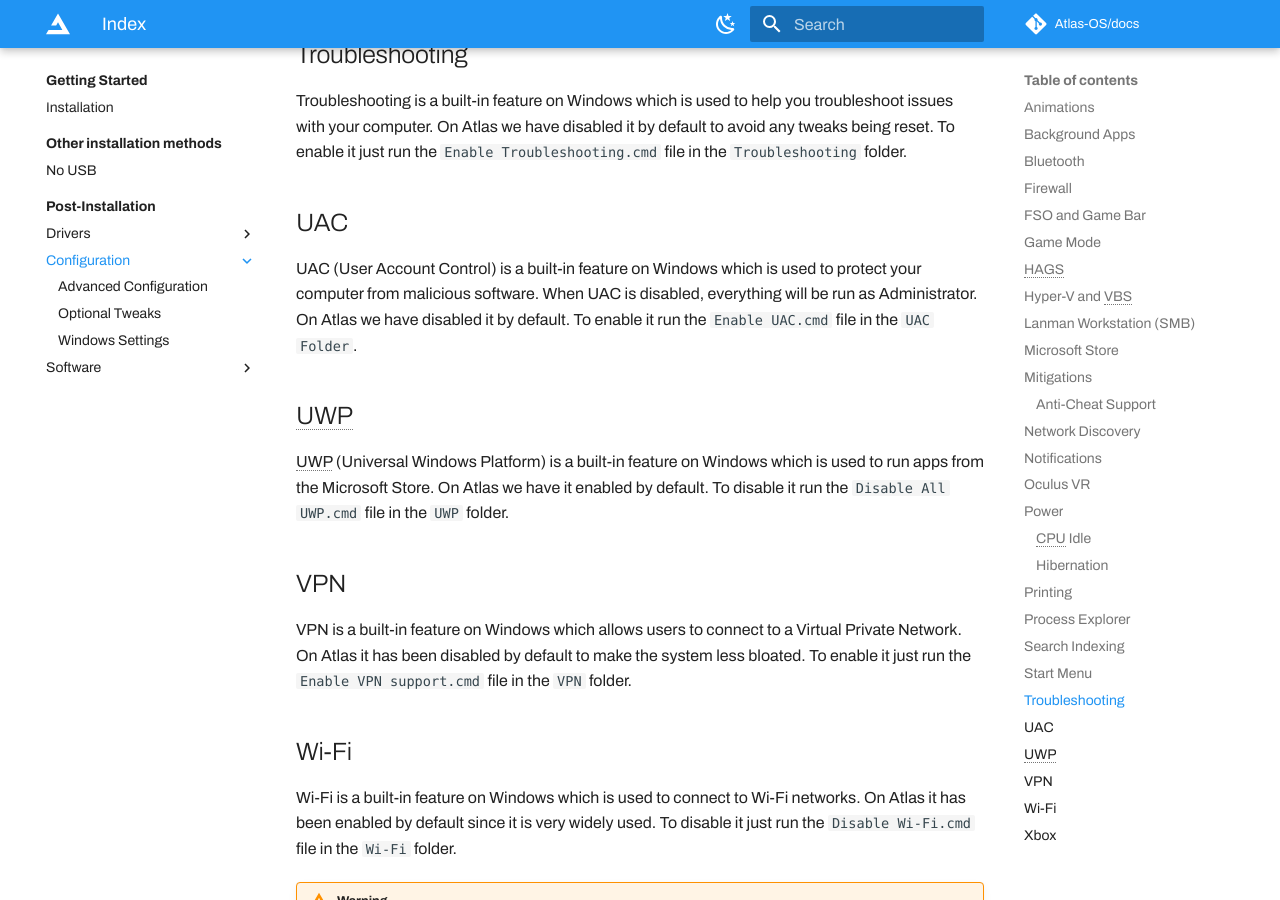
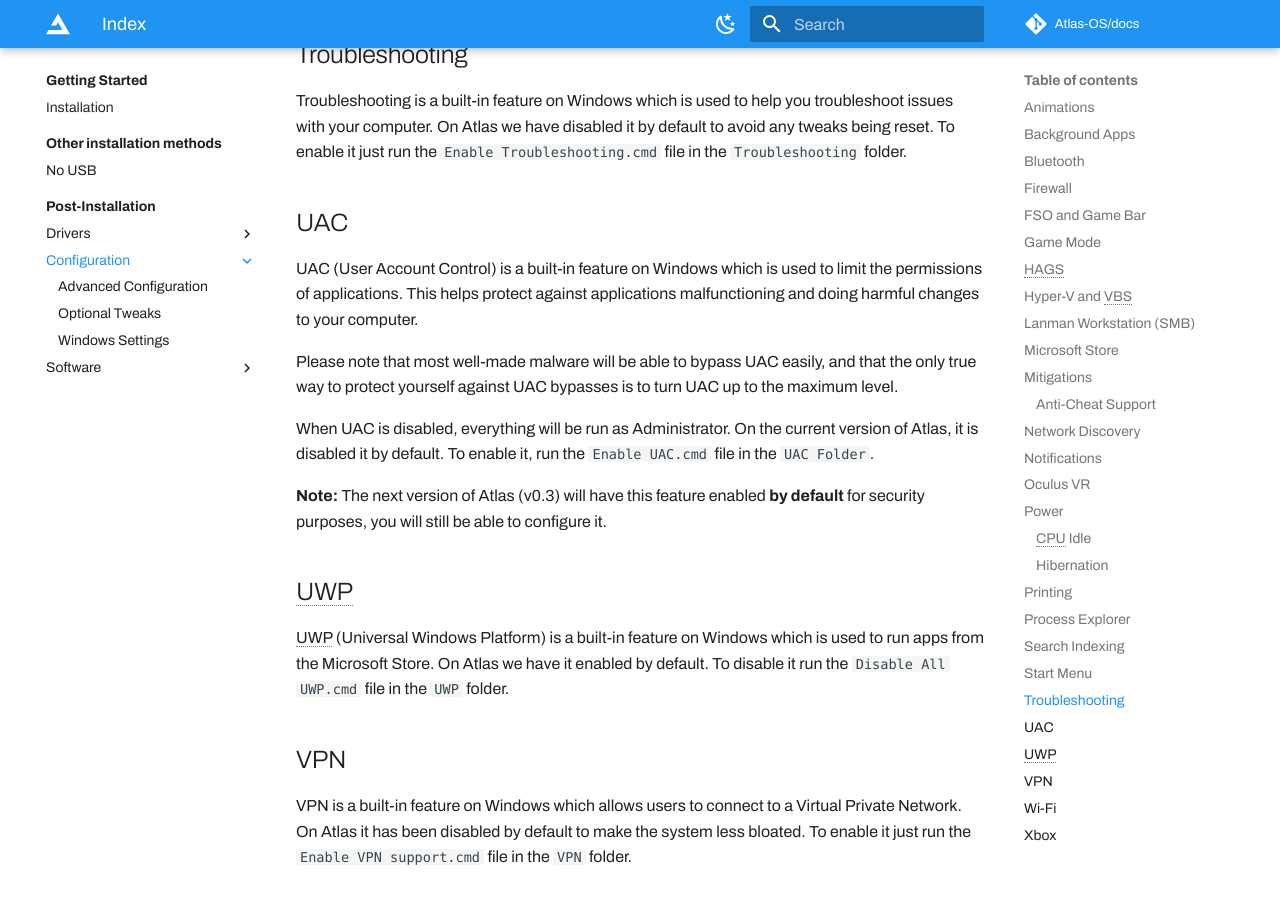
Before and after one commit to Atlas-OS/docs, an MkDocs documentation site: the page built from docs/getting-started/post-installation/configuration/index.md, in a window 1280 px wide and 900 px high, scrolled down 5326 px. Built offline with MkDocs 1.6.1 and Material for MkDocs 9.7.7, drawn with Linux system fonts in a browser that asks for light colours; some web fonts are replaced; plug-ins that fetch from the network failed and are left out; comment, search, counter and statistics services are not loaded.

Commit message:
Improve UAC documentation

```diff
--- a/docs/getting-started/post-installation/configuration/index.md
+++ b/docs/getting-started/post-installation/configuration/index.md
@@ -130,7 +130,13 @@ Troubleshooting is a built-in feature on Windows which is used to help you troub
 
 ## UAC
 
-UAC (User Account Control) is a built-in feature on Windows which is used to protect your computer from malicious software. When UAC is disabled, everything will be run as Administrator. On Atlas we have disabled it by default. To enable it run the `Enable UAC.cmd` file in the ``UAC Folder``.
+UAC (User Account Control) is a built-in feature on Windows which is used to limit the permissions of applications. This helps protect against applications malfunctioning and doing harmful changes to your computer.
+
+Please note that most well-made malware will be able to bypass UAC easily, and that the only true way to protect yourself against UAC bypasses is to turn UAC up to the maximum level.
+
+When UAC is disabled, everything will be run as Administrator. On the current version of Atlas, it is disabled it by default. To enable it, run the `Enable UAC.cmd` file in the `UAC Folder`.
+
+**Note:** The next version of Atlas (v0.3) will have this feature enabled **by default** for security purposes, you will still be able to configure it.
 
 ## UWP
 
```
